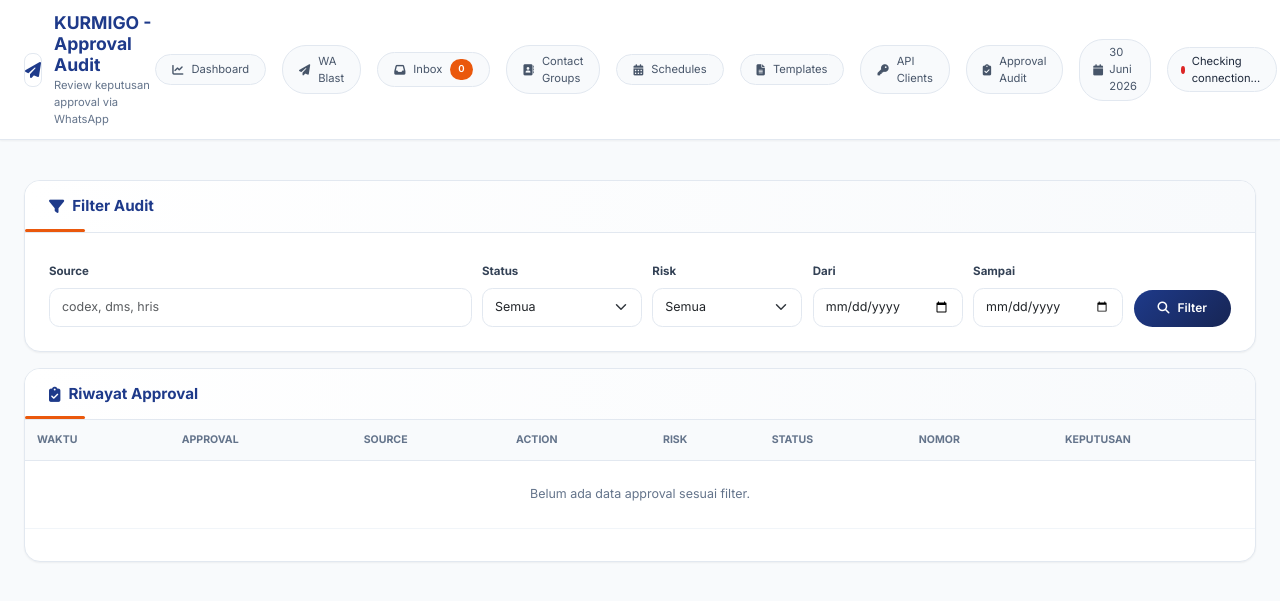
After one commit to KangHasan88/WA-SYSTEM, a Laravel app: template resources/views/approval-audits/index.blade.php in a window 1280 px wide. The commit adds this page. Shown: the top 601 px of the page. Run offline with Laravel 12, Linux system fonts and the light colour scheme; the template is opened without the code that fills it, so the values that code supplies are empty; some libraries are stand-ins or nearby versions.

Commit message:
Add approval audit review UI

```diff
--- /dev/null
+++ b/resources/views/approval-audits/index.blade.php
@@ -0,0 +1,206 @@
+@extends('layouts.app')
+
+@section('title', 'Approval Audit')
+@section('header_title', 'Approval Audit')
+@section('header_subtitle', 'Review keputusan approval via WhatsApp')
+
+@push('styles')
+<style>
+    .audit-summary {
+        display: grid;
+        grid-template-columns: repeat(5, minmax(120px, 1fr));
+        gap: 0.8rem;
+        margin-bottom: 1rem;
+    }
+    .summary-tile {
+        background: var(--k-white);
+        border: 1px solid var(--k-gray-200);
+        border-radius: 0.85rem;
+        padding: 0.9rem 1rem;
+        box-shadow: var(--k-shadow-sm);
+    }
+    .summary-label {
+        font-size: 0.68rem;
+        color: var(--k-gray-500);
+        font-weight: 700;
+        text-transform: uppercase;
+        letter-spacing: 0;
+    }
+    .summary-value {
+        font-size: 1.45rem;
+        font-weight: 800;
+        color: var(--k-navy);
+        line-height: 1.1;
+    }
+    .filter-grid {
+        display: grid;
+        grid-template-columns: 1fr 160px 150px 150px 150px auto;
+        gap: 0.65rem;
+        align-items: end;
+    }
+    .form-label { font-size: 0.72rem; font-weight: 700; color: var(--k-gray-700); }
+    .form-control, .form-select {
+        border: 1px solid var(--k-gray-200);
+        border-radius: 0.65rem;
+        font-size: 0.78rem;
+        padding: 0.58rem 0.75rem;
+    }
+    .audit-table {
+        width: 100%;
+        border-collapse: collapse;
+        font-size: 0.78rem;
+    }
+    .audit-table th {
+        text-transform: uppercase;
+        letter-spacing: 0;
+        font-size: 0.66rem;
+        color: var(--k-gray-500);
+        background: var(--k-gray-50);
+        padding: 0.75rem;
+        border-bottom: 1px solid var(--k-gray-200);
+        white-space: nowrap;
+    }
+    .audit-table td {
+        padding: 0.78rem 0.75rem;
+        border-bottom: 1px solid var(--k-gray-100);
+        vertical-align: top;
+    }
+    .mono {
+        font-family: Consolas, monospace;
+        font-size: 0.72rem;
+    }
+    .action-text {
+        max-width: 360px;
+        color: var(--k-gray-700);
+        line-height: 1.35;
+    }
+    .risk-low { background: #d1fae5; color: #065f46; }
+    .risk-medium { background: #fef3c7; color: #92400e; }
+    .risk-high { background: #fee2e2; color: #991b1b; }
+    .payload-note {
+        font-size: 0.68rem;
+        color: var(--k-gray-500);
+        margin-top: 0.25rem;
+    }
+    @media (max-width: 1100px) {
+        .audit-summary { grid-template-columns: repeat(2, 1fr); }
+        .filter-grid { grid-template-columns: 1fr 1fr; }
+    }
+</style>
+@endpush
+
+@section('content')
+<div class="audit-summary">
+    @foreach($summary as $label => $value)
+        <div class="summary-tile">
+            <div class="summary-label">{{ str_replace('_', ' ', $label) }}</div>
+            <div class="summary-value">{{ $value }}</div>
+        </div>
+    @endforeach
+</div>
+
+<div class="k-card mb-3">
+    <div class="k-card-header">
+        <h3><i class="fas fa-filter"></i> Filter Audit</h3>
+    </div>
+    <div class="k-card-body">
+        <form method="GET" class="filter-grid">
+            <div>
+                <label class="form-label">Source</label>
+                <input type="text" name="source" class="form-control" value="{{ $filters['source'] }}" placeholder="codex, dms, hris">
+            </div>
+            <div>
+                <label class="form-label">Status</label>
+                <select name="status" class="form-select">
+                    @foreach(['all' => 'Semua', 'pending' => 'Pending', 'approved' => 'Approved', 'rejected' => 'Rejected', 'expired' => 'Expired'] as $value => $label)
+                        <option value="{{ $value }}" @selected($filters['status'] === $value)>{{ $label }}</option>
+                    @endforeach
+                </select>
+            </div>
+            <div>
+                <label class="form-label">Risk</label>
+                <select name="risk" class="form-select">
+                    @foreach(['all' => 'Semua', 'low' => 'Low', 'medium' => 'Medium', 'high' => 'High'] as $value => $label)
+                        <option value="{{ $value }}" @selected($filters['risk'] === $value)>{{ $label }}</option>
+                    @endforeach
+                </select>
+            </div>
+            <div>
+                <label class="form-label">Dari</label>
+                <input type="date" name="date_from" class="form-control" value="{{ $filters['date_from'] }}">
+            </div>
+            <div>
+                <label class="form-label">Sampai</label>
+                <input type="date" name="date_to" class="form-control" value="{{ $filters['date_to'] }}">
+            </div>
+            <div>
+                <button class="k-btn k-btn-primary" type="submit"><i class="fas fa-search"></i> Filter</button>
+            </div>
+        </form>
+    </div>
+</div>
+
+<div class="k-card">
+    <div class="k-card-header">
+        <h3><i class="fas fa-clipboard-check"></i> Riwayat Approval</h3>
+    </div>
+    <div class="table-responsive">
+        <table class="audit-table">
+            <thead>
+                <tr>
+                    <th>Waktu</th>
+                    <th>Approval</th>
+                    <th>Source</th>
+                    <th>Action</th>
+                    <th>Risk</th>
+                    <th>Status</th>
+                    <th>Nomor</th>
+                    <th>Keputusan</th>
+                </tr>
+            </thead>
+            <tbody>
+                @forelse($approvals as $approval)
+                    <tr>
+                        <td>
+                            <div>{{ optional($approval->created_at)->timezone('Asia/Jakarta')->format('d/m/Y') }}</div>
+                            <div class="text-muted">{{ optional($approval->created_at)->timezone('Asia/Jakarta')->format('H:i') }} WIB</div>
+                        </td>
+                        <td>
+                            <div class="mono">{{ $approval->approval_id }}</div>
+                            <div class="text-muted mono">Kode: {{ $approval->code }}</div>
+                        </td>
+                        <td>{{ $approval->source ?: '-' }}</td>
+                        <td>
+                            <div class="action-text">{{ $approval->action }}</div>
+                            @if($approval->payload)
+                                <div class="payload-note"><i class="fas fa-lock"></i> Payload disembunyikan</div>
+                            @endif
+                        </td>
+                        <td><span class="badge-status risk-{{ $approval->risk }}">{{ strtoupper($approval->risk) }}</span></td>
+                        <td><span class="badge-status {{ $approval->status === 'approved' ? 'success' : ($approval->status === 'rejected' ? 'error' : 'warning') }}">{{ strtoupper($approval->status) }}</span></td>
+                        <td class="mono">{{ substr($approval->to_number, 0, 4) . str_repeat('*', max(0, strlen($approval->to_number) - 7)) . substr($approval->to_number, -3) }}</td>
+                        <td>
+                            @if($approval->approved_at)
+                                <div>Approved</div>
+                                <div class="text-muted">{{ $approval->approved_at->timezone('Asia/Jakarta')->format('d/m/Y H:i') }}</div>
+                            @elseif($approval->rejected_at)
+                                <div>Rejected</div>
+                                <div class="text-muted">{{ $approval->rejected_at->timezone('Asia/Jakarta')->format('d/m/Y H:i') }}</div>
+                            @else
+                                <div class="text-muted">Expired: {{ optional($approval->expires_at)->timezone('Asia/Jakarta')->format('d/m/Y H:i') }}</div>
+                            @endif
+                        </td>
+                    </tr>
+                @empty
+                    <tr>
+                        <td colspan="8" class="text-center text-muted py-4">Belum ada data approval sesuai filter.</td>
+                    </tr>
+                @endforelse
+            </tbody>
+        </table>
+    </div>
+    <div class="p-3">
+        {{ $approvals->links() }}
+    </div>
+</div>
+@endsection
--- a/resources/views/layouts/app.blade.php
+++ b/resources/views/layouts/app.blade.php
@@ -288,6 +288,9 @@
                 <a href="{{ route('api-clients.index') }}" class="nav-link-custom {{ request()->routeIs('api-clients.*') ? 'active' : '' }}">
                     <i class="fas fa-key"></i> API Clients
                 </a>
+                <a href="{{ route('approval-audits.index') }}" class="nav-link-custom {{ request()->routeIs('approval-audits.*') ? 'active' : '' }}">
+                    <i class="fas fa-clipboard-check"></i> Approval Audit
+                </a>
                 <div class="date-display">
                     <i class="fas fa-calendar"></i>
                     <span id="current-date"></span>
--- a/routes/web.php
+++ b/routes/web.php
@@ -9,6 +9,7 @@ use App\Http\Controllers\DashboardController;
 use App\Http\Controllers\WaInboxController;
 use App\Http\Controllers\WaTemplateController;
 use App\Http\Controllers\ApiClientController;
+use App\Http\Controllers\ApprovalAuditController;
 use Illuminate\Support\Facades\Http;
 
 /*
@@ -35,6 +36,11 @@ Route::prefix('api-clients')->name('api-clients.')->group(function () {
     Route::post('/{apiClient}/toggle', [ApiClientController::class, 'toggle'])->name('toggle');
     Route::post('/{apiClient}/rotate', [ApiClientController::class, 'rotate'])->name('rotate');
 });
+
+// ============================================
+// APPROVAL AUDIT ROUTES
+// ============================================
+Route::get('/approval-audits', [ApprovalAuditController::class, 'index'])->name('approval-audits.index');
 
 // ============================================
 // WA BLAST ROUTES
```
Also changed, not shown: app/Http/Controllers/ApprovalAuditController.php (added, +40 -0 lines).
